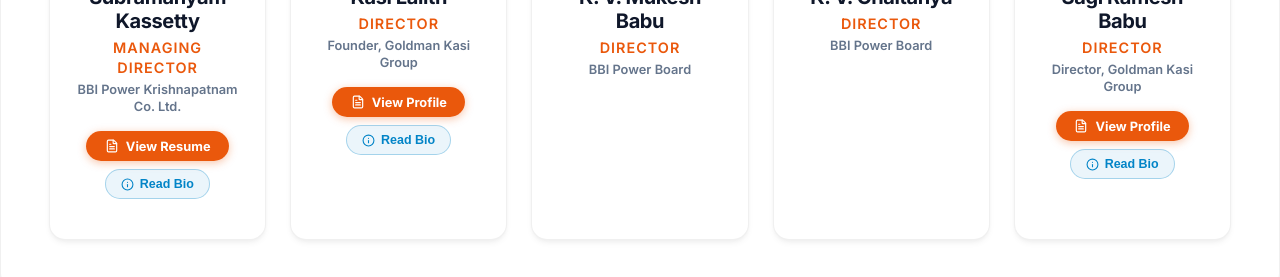
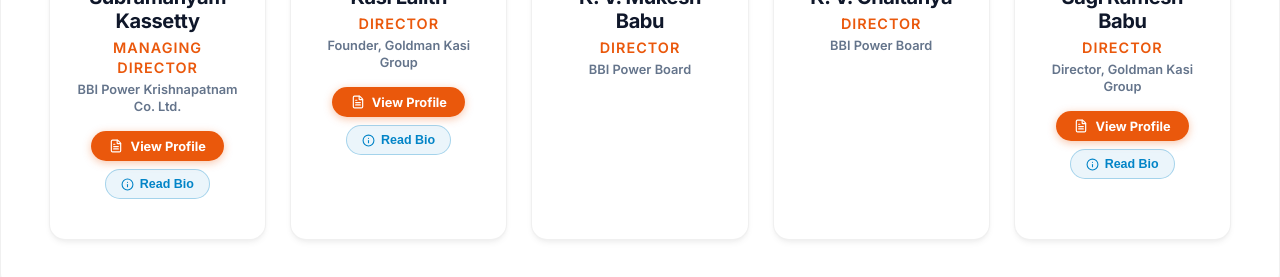
Before and after one commit to DeepakJaggupalli/bbipower, a React (Vite) app: page / in a window 1280 px wide. Shown: the part 2620-2897 px from the top of the page. Built offline with nearby package versions, Linux system fonts and the light colour scheme.

Commit message:
Update Subramanyam Kassetty profile, PDF dossier, and bio modal to match executive format

```diff
--- a/src/pages/About.jsx
+++ b/src/pages/About.jsx
@@ -13,8 +13,14 @@
       affiliation: "BBI Power Krishnapatnam Co. Ltd.",
       image: "/images/subrahmanyam_new.jpg",
       resumePdf: "/Subramanyam_Executive_Profile.pdf",
-      btnText: "View Resume",
-      bio: "Subramanyam Kassetty leads BBI Power Krishnapatnam Co. Ltd. as Managing Director, spearheading the strategic development of India's landmark 2x525 MW Krishnapatnam Thermal Power Project, comprehensive statutory clearances, infrastructure execution, and future clean energy transformation."
+      btnText: "View Profile",
+      bio: "Subramanyam Kassetty is a seasoned entrepreneur and business leader with over 40 years of experience across diverse industries, including power generation, real estate, infrastructure, agriculture, pharmaceuticals, film distribution, and consumer products. With a strong vision and entrepreneurial spirit, he has established and led multiple ventures, driving business growth through strategic planning, innovation, and operational excellence. His expertise in identifying market opportunities, building high-performing teams, securing investments, and developing strategic partnerships has contributed to the success of his business endeavors. His commitment to quality, integrity, and sustainable growth continues to guide his leadership and business philosophy, reflecting a legacy of entrepreneurship, diversification, and long-term value creation.",
+      pillars: [
+        "40+ Years Multidisciplinary Leadership",
+        "Power Generation & Large-Scale Infrastructure",
+        "Cross-Industry Diversification & Innovation",
+        "Strategic Partnerships & Investment Mobilization"
+      ]
     },
     {
       name: "Kasi Lalith",
```
Also changed, not shown: 1 other file (tests, documents, lock files or other folders).
